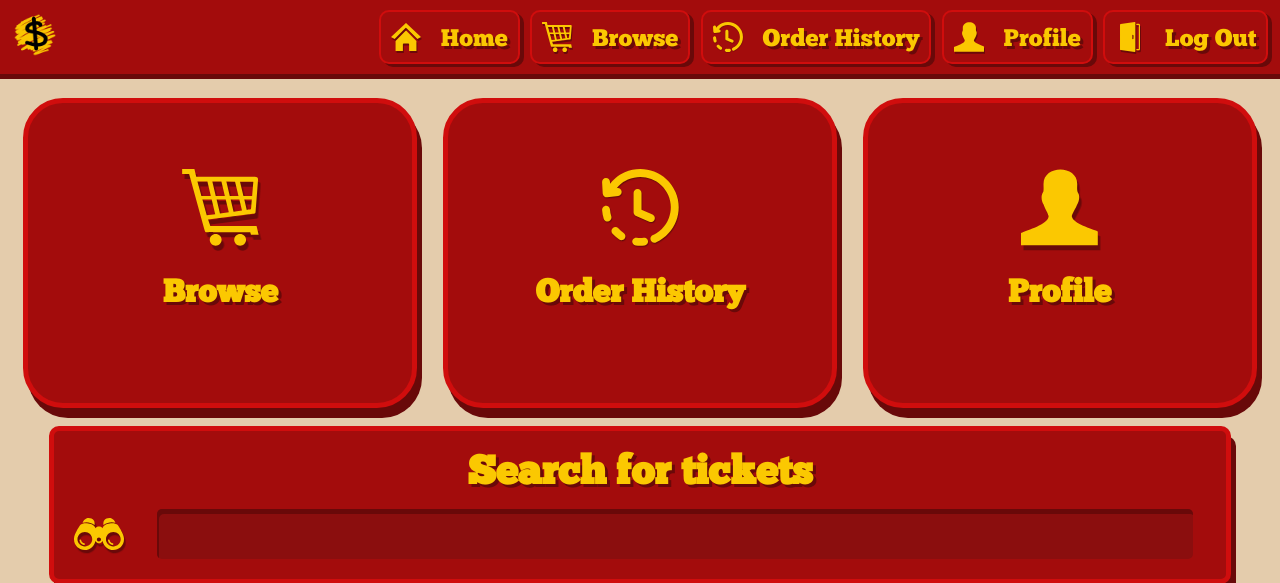
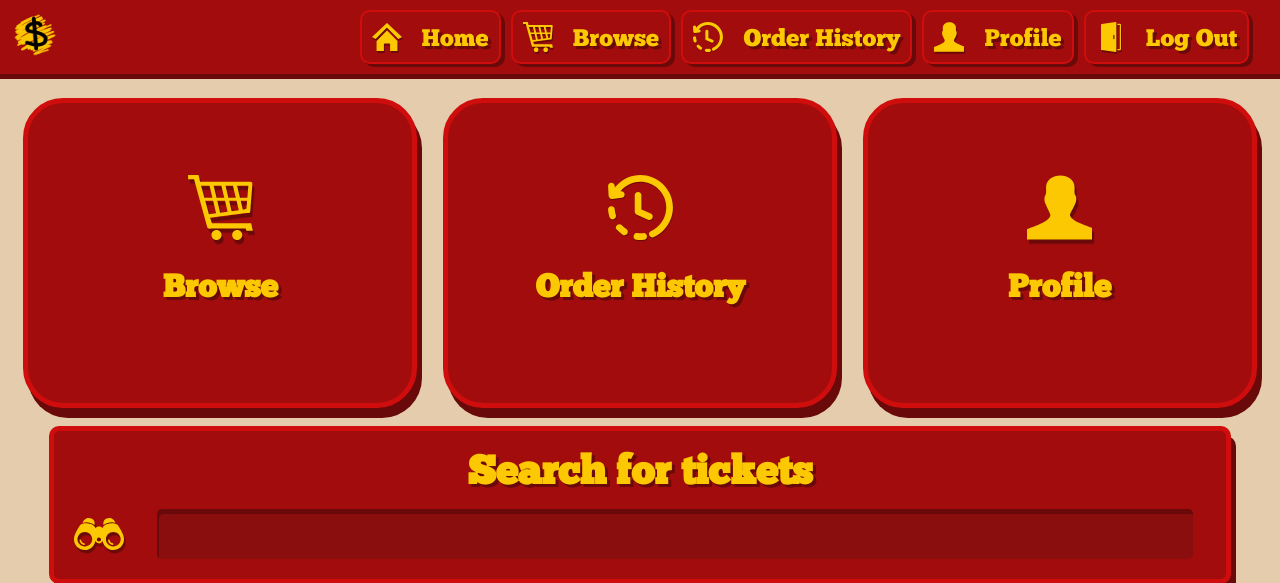
Before and after one commit to Gowtham1Moorthy/python-fullstack, a Django app: page / in a window 1280 px wide. Shown: the top 583 px of the page. Run offline with Django 4.2, Linux system fonts and the light colour scheme; data comes from the database, SQL or seed files in the repository.

Commit message:
small changes to breakpoints

```diff
--- a/LPSApp/static/css/index.css
+++ b/LPSApp/static/css/index.css
@@ -20,7 +20,7 @@
 }
 
 .card svg{
-    width: min(20%, 90px);
+    width: min(20%, 65px);
     aspect-ratio: 1;
     overflow: visible;
 }
--- a/LPSApp/static/css/style.css
+++ b/LPSApp/static/css/style.css
@@ -6,10 +6,11 @@
 
 :root{
     --primary: rgb(30, 71, 130);
-    --primary-faded: rgba(30, 71, 130, .9);
+    --primary-faded: rgb(24, 55, 100);
     --primary-dark: rgb(19, 44, 80);
+    --primary-bright: rgb(36, 94, 175);
     --secondary: rgb(246, 167, 48);
-    --font: 'Poppins', sans-serif;
+    --font: 'chunk', sans-serif;
     --font-shadow: 3px 3px 0px var(--primary-dark);
     --shadow: var(--primary-dark) 0px 5px 0px;
 }
@@ -180,7 +181,7 @@ main{
     .dropdown-content{
         display: flex;
         position: absolute;
-        right: .5vw;
+        right: 2vw;
         width: min(92vw, 900px);
         z-index: 9;
         flex-direction: row;
```
Also changed, not shown: LPSApp/static/fonts/Chunk_Five_Print.otf (deleted).
